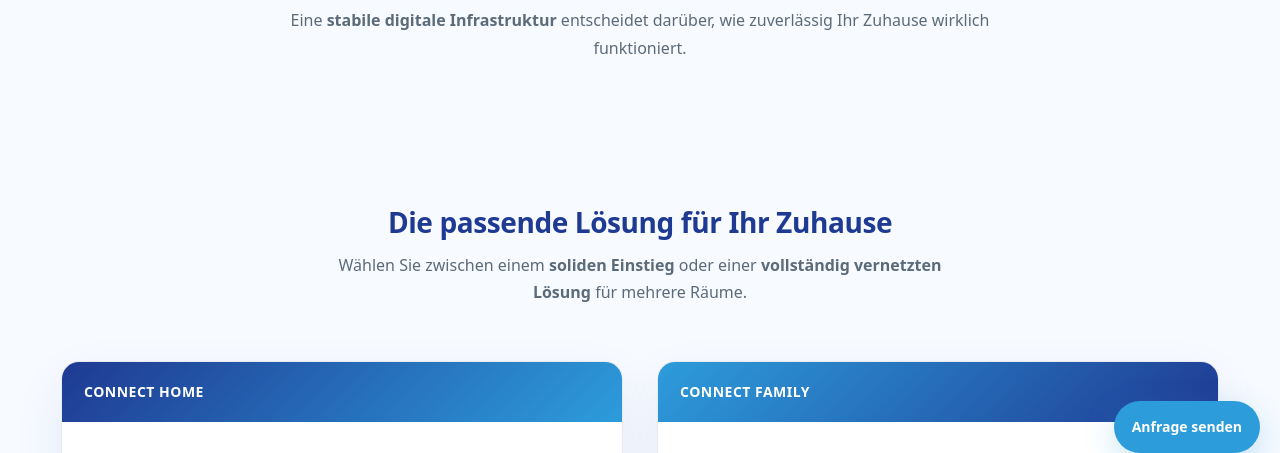
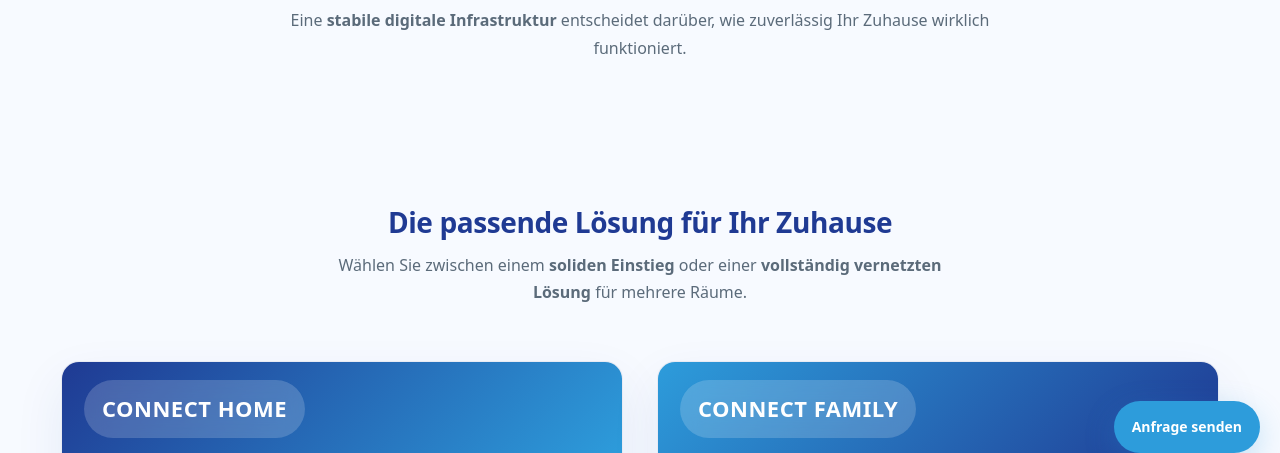
Before and after one commit to Progress654/Progress654.github.io, a plain HTML site: page test-verkauf.html in a window 1280 px wide. Shown: the part 327-780 px from the top of the page. Drawn offline with Linux system fonts and the light colour scheme.

Commit message:
Change span to badge for home and family sections

```diff
--- a/test-verkauf.html
+++ b/test-verkauf.html
@@ -651,7 +651,7 @@
      <div class="card">
 
   <div class="card-header home">
-    <span>CONNECT HOME</span>
+    <span class="badge">CONNECT HOME</span>
   </div>
 
   <div class="card-body">
@@ -679,7 +679,7 @@
     <div class="card">
 
   <div class="card-header family">
-    <span>CONNECT FAMILY</span>
+    <span class="badge">CONNECT FAMILY</span>
   </div>
 
   <div class="card-body">
```
